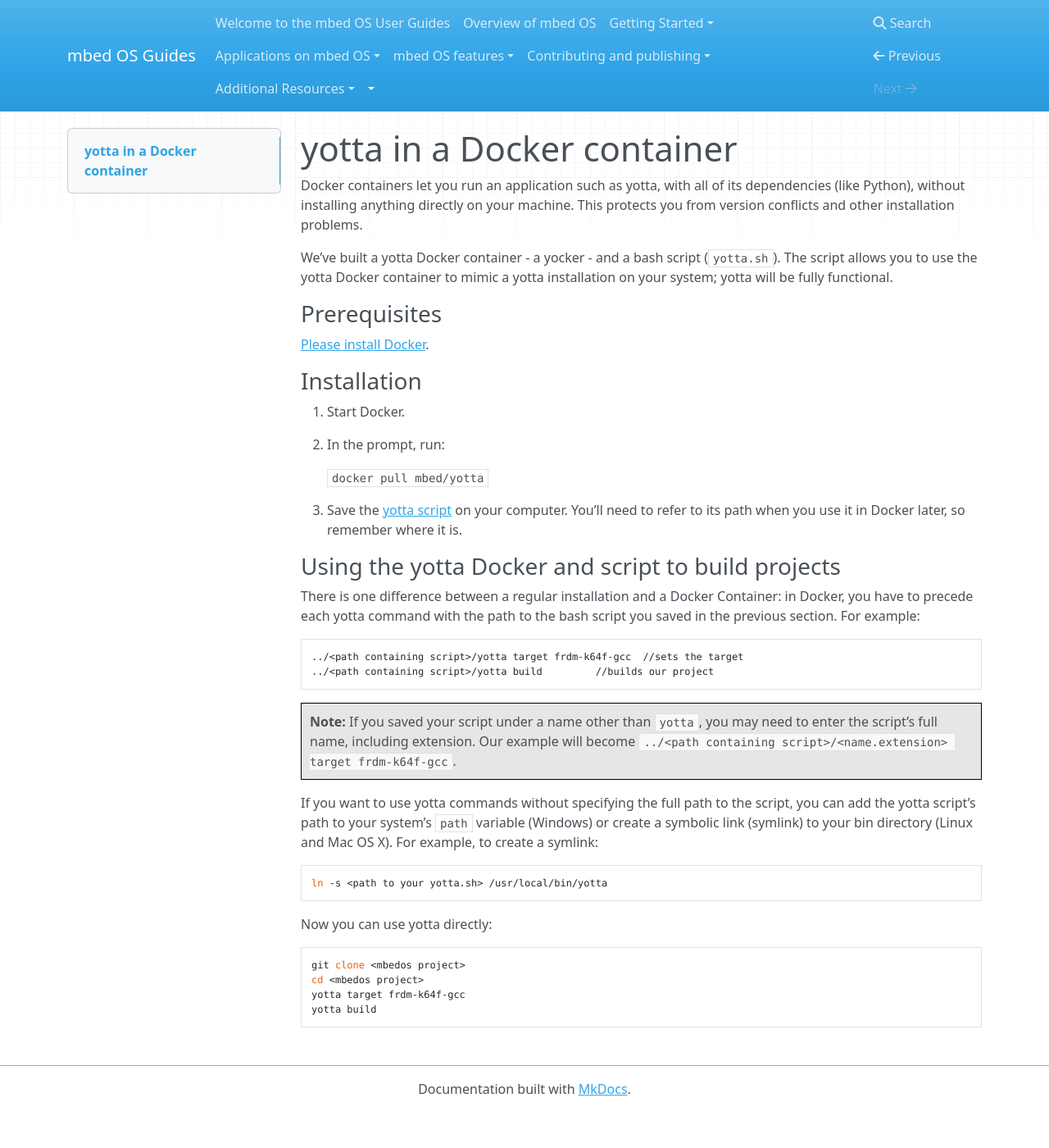
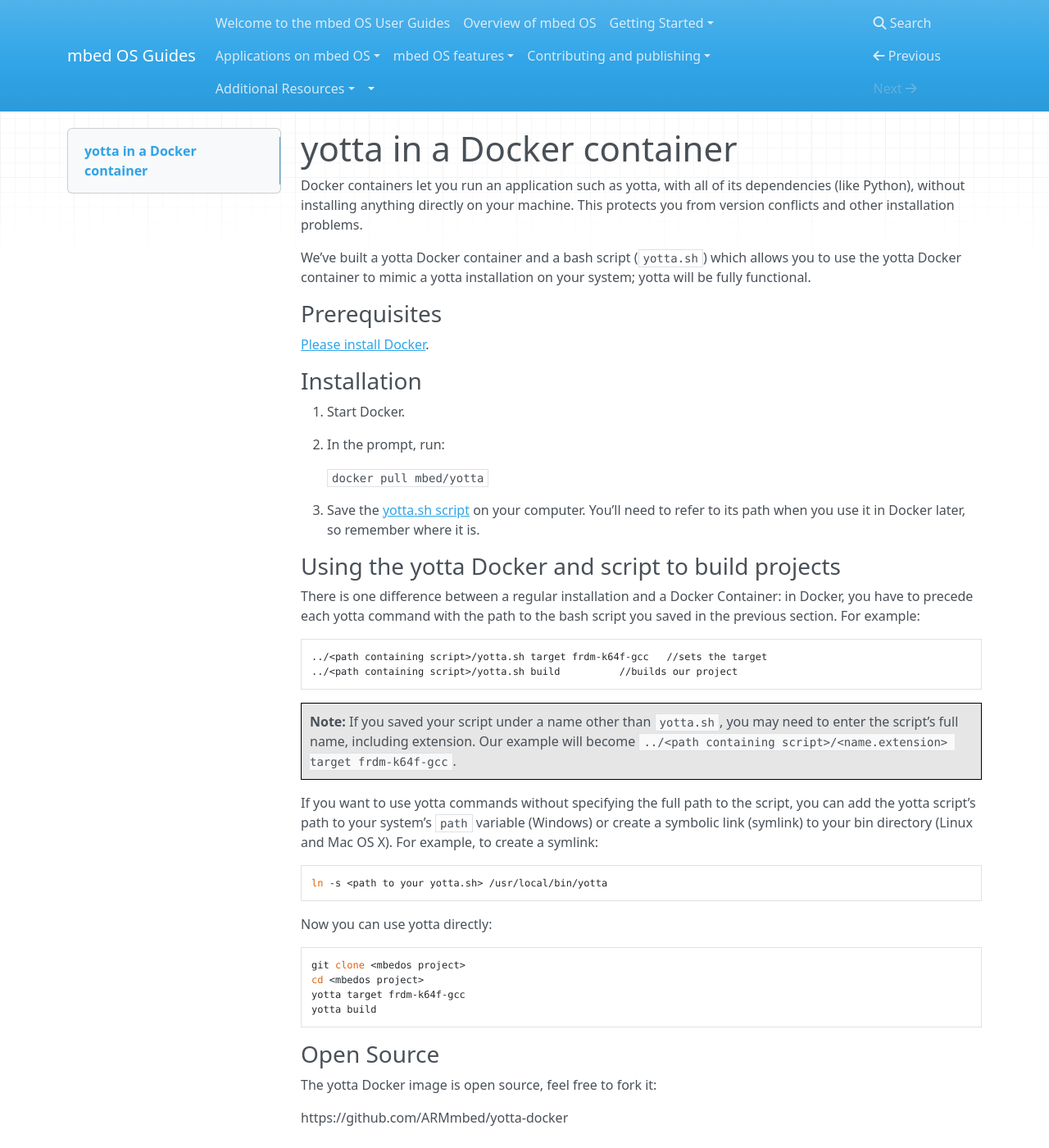
Before and after one commit to ARMmbed/GettingStartedmbedOS, an MkDocs documentation site: the page built from Docs/docker_install.md, in a window 1280 px wide and 1400 px high. Shown: the whole window at 82% size. Built offline with MkDocs 1.6.1, drawn with Linux system fonts in a browser that asks for light colours; nearby versions of some CDN libraries; old or Windows-style settings are respelled for this version of MkDocs.

Commit message:
Update docker_install.md

````diff
--- a/Docs/docker_install.md
+++ b/Docs/docker_install.md
@@ -2,7 +2,7 @@
 
 Docker containers let you run an application such as yotta, with all of its dependencies (like Python), without installing anything directly on your machine. This protects you from version conflicts and other installation problems.
 
-We’ve built a yotta Docker container - a yocker - and a bash script (``yotta.sh``). The script allows you to use the yotta Docker container to mimic a yotta installation on your system; yotta will be fully functional.
+We’ve built a yotta Docker container and a bash script (``yotta.sh``) which allows you to use the yotta Docker container to mimic a yotta installation on your system; yotta will be fully functional.
 
 ### Prerequisites
 
@@ -18,20 +18,20 @@ We’ve built a yotta Docker container - a yocker - and a bash script (``yotta.s
 	docker pull mbed/yotta
 	```
 
-1. Save the [yotta script](https://github.com/ARMmbed/GettingStartedmbedOS/blob/master/Docs/Scripts/yotta.sh) on your computer. You’ll need to refer to its path when you use it in Docker later, so remember where it is.
+1. Save the [yotta.sh script](https://github.com/ARMmbed/yotta-docker/blob/master/yotta.sh) on your computer. You’ll need to refer to its path when you use it in Docker later, so remember where it is.
 
 ### Using the yotta Docker and script to build projects
 
 There is one difference between a regular installation and a Docker Container: in Docker, you have to precede each yotta command with the path to the bash script you saved in the previous section. For example:
 
 ```shell
-../<path containing script>/yotta target frdm-k64f-gcc 	//sets the target
-../<path containing script>/yotta build			//builds our project
+../<path containing script>/yotta.sh target frdm-k64f-gcc 	//sets the target
+../<path containing script>/yotta.sh build			//builds our project
 ```
 
-<span style="background-color:#E6E6E6;  border:1px solid #000;display:block; height:100%; padding:10px">**Note:** If you saved your script under a name other than ``yotta``, you may need to enter the script’s full name, including extension. Our example will become ``../<path containing script>/<name.extension> target frdm-k64f-gcc``.</span>
+<span style="background-color:#E6E6E6;  border:1px solid #000;display:block; height:100%; padding:10px">**Note:** If you saved your script under a name other than ```yotta.sh```, you may need to enter the script’s full name, including extension. Our example will become ``../<path containing script>/<name.extension> target frdm-k64f-gcc``.</span>
 
-If you want to use yotta commands without specifying the full path to the script, you can add the yotta script’s path to your system’s ``path`` variable (Windows) or create a symbolic link (symlink) to your bin directory (Linux and Mac OS X). For example, to create a symlink:
+If you want to use yotta commands without specifying the full path to the script, you can add the yotta script’s path to your system’s ```path``` variable (Windows) or create a symbolic link (symlink) to your bin directory (Linux and Mac OS X). For example, to create a symlink:
 
 ```
 ln -s <path to your yotta.sh> /usr/local/bin/yotta
@@ -45,3 +45,9 @@ cd <mbedos project>
 yotta target frdm-k64f-gcc
 yotta build
 ```
+
+### Open Source
+
+The yotta Docker image is open source, feel free to fork it:
+
+https://github.com/ARMmbed/yotta-docker
````
